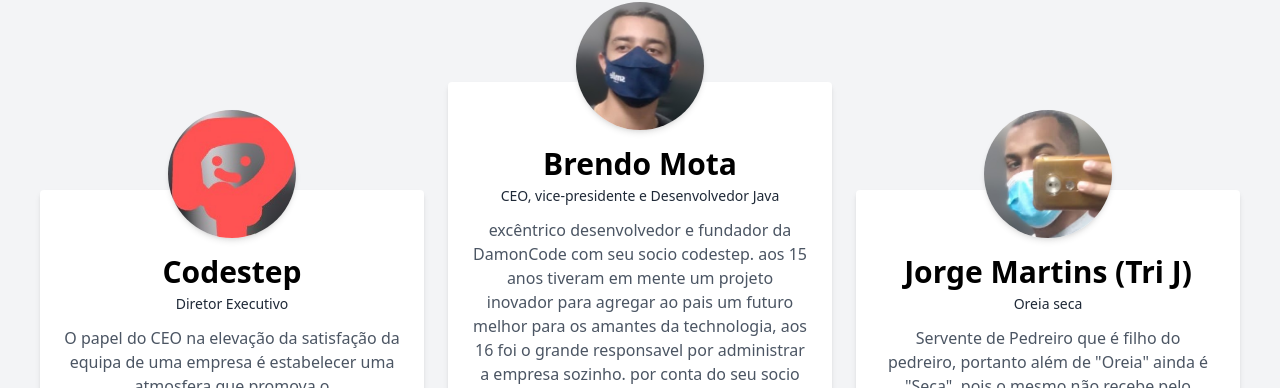
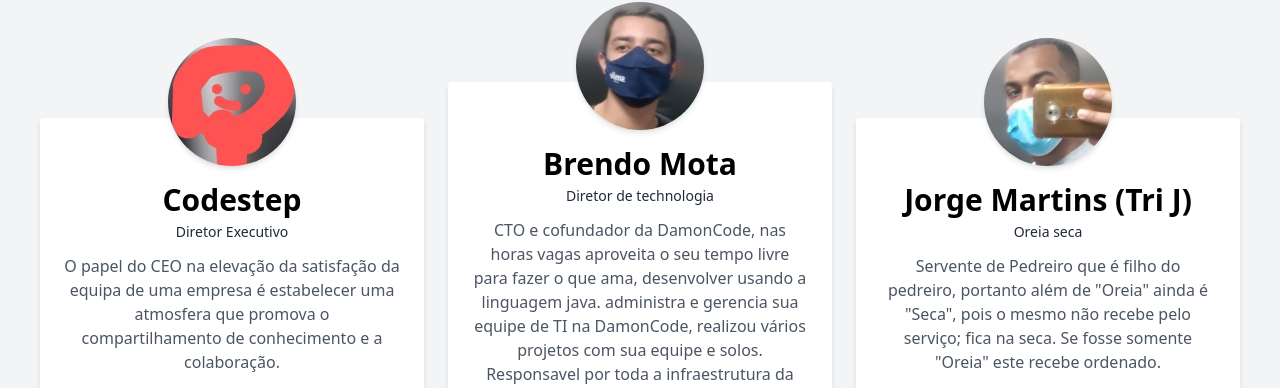
Before and after one commit to c0destep/damoncode, a website built with Parcel: page index.html in a window 1280 px wide. Shown: the part 2774-3162 px from the top of the page. Built offline with nearby package versions, Linux system fonts and the light colour scheme.

Commit message:
job modification second

```diff
--- a/index.html
+++ b/index.html
@@ -330,14 +330,12 @@
                                     Brendo Mota
                                 </h1>
                                 <p class="text-gray-800 dark:text-gray-200 text-sm text-center">
-                                    CEO, vice-presidente e Desenvolvedor Java
+                                    Diretor de technologia
                                 </p>
                                 <p class="text-center text-gray-600 dark:text-gray-500 text-base pt-3 font-normal">
-                                    excêntrico desenvolvedor e fundador da DamonCode com seu socio codestep.
-                                    aos 15 anos tiveram em mente um projeto inovador para agregar ao pais um futuro melhor para os amantes da technologia,
-                                    aos 16 foi o grande responsavel por administrar a empresa sozinho. por conta do seu socio passar por um momento delicado em sua vida.
-                                    ele teve que cuidar da empresa, familia e de seu grande amigo e socio por 2 anos. ate que uma nova idea veio em mente, integrar sua empresa na web e app desktop.
-                                    com apenas 5 colaboradores e um voluntario que esta voluntariando até hoje.
+                                    CTO e cofundador da DamonCode, nas horas vagas aproveita o seu tempo livre para fazer o que ama,
+                                    desenvolver usando a linguagem java.
+                                    administra e gerencia sua equipe de TI na DamonCode, realizou vários projetos com sua equipe e solos. Responsavel por toda a infraestrutura da DamonCode
                                 </p>
                                 <div class="w-full flex justify-center pt-5 pb-5">
                                     <a class="mx-5" href="https://github.com/BrendoMSilva">
```
